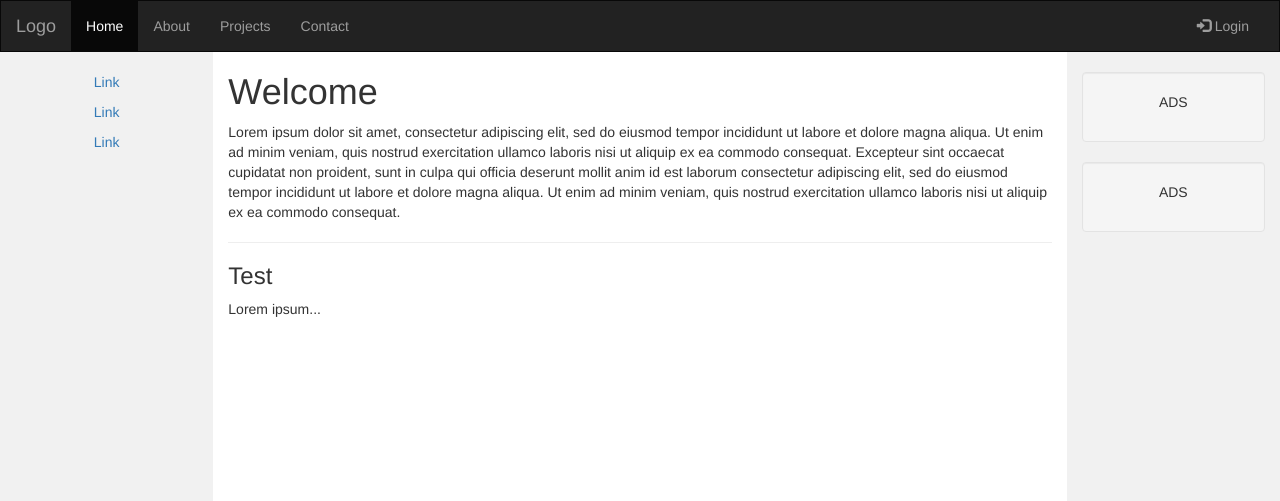
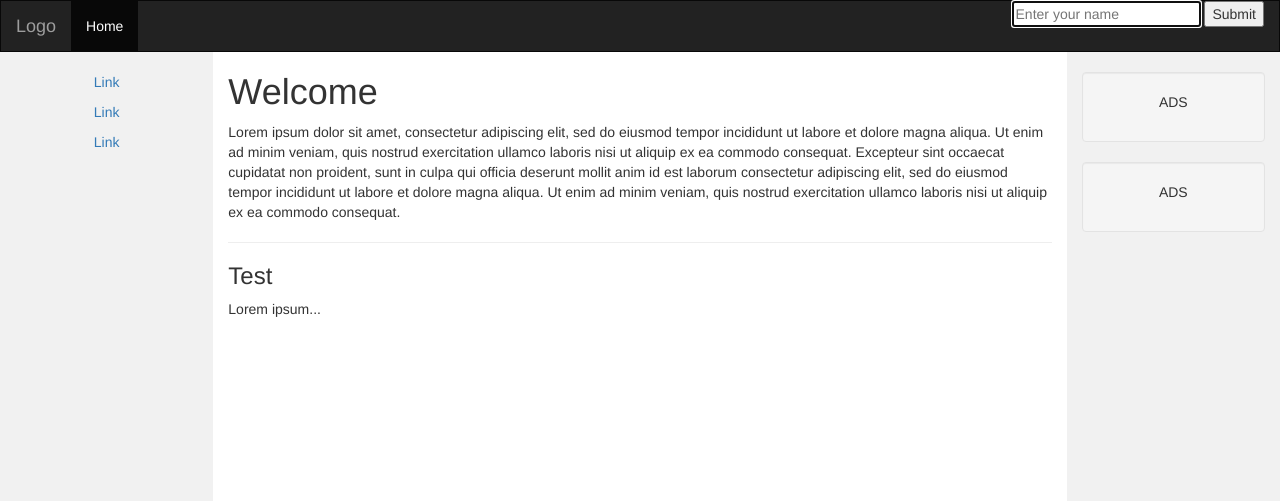
Before and after one commit to tmassey101/CS50W-Project2, a Flask app: page / in a window 1280 px wide. Shown: the top 501 px of the page. Run offline with Flask 2, Linux system fonts and the light colour scheme; some libraries are stand-ins or nearby versions.

Commit message:
added user login and logout

```diff
--- a/application.py
+++ b/application.py
@@ -1,6 +1,7 @@
 import os
 
-from flask import Flask, session, render_template, jsonify, url_for
+from flask import Flask, session, request, render_template, jsonify, url_for
+from flask_session import Session
 from flask_socketio import SocketIO, emit
 import requests, json
 
@@ -8,10 +9,39 @@ app = Flask(__name__)
 app.config["SECRET_KEY"] = os.getenv("SECRET_KEY")
 socketio = SocketIO(app)
 
+# Configure session to use filesystem
+app.config["SESSION_PERMANENT"] = False
+app.config["SESSION_TYPE"] = "filesystem"
+Session(app)
+
+
+curUser = []
+
 @app.route("/")
 def index():
     return render_template("index.html")
 
 
+@app.route("/login", methods=["GET","POST"])
+def login():
+
+    session.logged_in = True
+
+    curUser = request.form.get("username")
+    session["curUser"] = curUser
+
+    return render_template("index.html", curUser=curUser)
+
+
+@app.route("/logout")
+def logout():
+
+    session.logged_in = False
+
+    curUser = []
+    session["curUser"] = []
+
+    return render_template("index.html", curUser=curUser)
+
 if __name__ == "__main__":
     app.run(debug=True)
--- a/static/script.js
+++ b/static/script.js
@@ -1,24 +1,5 @@
-document.addEventListener('DOMContentLoaded', () => {
+document.querySelector('#submit').onclick = function() = {
+    username = document.querySelector('#name').value;
+    alert('Hello you');
 
-    // Connect to websocket
-    var socket = io.connect(location.protocol + '//' + document.domain + ':' + location.port);
-
-    // When connected, configure buttons
-    socket.on('connect', () => {
-
-        // Each button should emit a "submit vote" event
-        document.querySelectorAll('button').forEach(button => {
-            button.onclick = () => {
-                const selection = button.dataset.vote;
-                socket.emit('submit vote', {'selection': selection});
-            };
-        });
-    });
-
-    // When a new vote is announced, add to the unordered list
-    socket.on('announce vote', data => {
-        const li = document.createElement('li');
-        li.innerHTML = `Vote recorded: ${data.selection}`;
-        document.querySelector('#votes').append(li);
-    });
-});
+};
--- a/static/style.css
+++ b/static/style.css
@@ -29,3 +29,7 @@
 }
 .row.content {height:auto;}
 }
+
+#username {
+    color: white
+}
--- a/templates/index.html
+++ b/templates/index.html
@@ -3,8 +3,32 @@
 <head>
     <link rel="stylesheet" href="https://maxcdn.bootstrapcdn.com/bootstrap/3.4.0/css/bootstrap.min.css">
     <link rel="stylesheet" type="text/css" href="../static/style.css">
-    <script src="../static/script.js"></script>
+    <script>
+        document.addEventListener('DOMContentLoaded', () => {
+
+            /*
+            document.querySelector('#nameform').onsubmit = () => {
+
+                // Grab new username
+                const username = document.querySelector('#username').value;
+
+                // Say something
+                alert("Hello "+ username);
+
+                // Do something
+                document.querySelector('#login').innerHTML = 'Username = '+ username;
+
+                // Stop form from submitting
+                return false;
+            };
+            */
+
+        });
+
+    </script>
+
     <title>My first chatroom app</title>
+
 </head>
 
 <body>
@@ -22,14 +46,32 @@
             <div class="collapse navbar-collapse" id="myNavbar">
             <ul class="nav navbar-nav">
                 <li class="active"><a href="#">Home</a></li>
-                <li><a href="#">About</a></li>
+                <!---<li><a href="#">About</a></li>
                 <li><a href="#">Projects</a></li>
-                <li><a href="#">Contact</a></li>
+                <li><a href="#">Contact</a></li>--->
             </ul>
-            <ul class="nav navbar-nav navbar-right">
-                <li><a href="#"><span class="glyphicon glyphicon-log-in"></span> Login</a></li>
+
+
+            <ul class="nav navbar-nav navbar-right" id="login">
+
+            {% if not session.logged_in %}
+
+                <form action ="/login" method=post id="nameform">
+                    <input id="username" autofocus placeholder="Enter your name" name="username" type="text">
+                    <input type="submit">
+                </form>
+
+            {% else %}
+
+                <h3 id=username style="color:white">Logged in as: {{curUser}} </h3>
+                <a href="/logout" >log out</a>
+
+            {% endif %}
+
             </ul>
-            </div>
+
+
+
         </div>
     </nav>
 
```
Also changed, not shown: 2 other files. Lines whose indentation alone changed are shown as unchanged.
